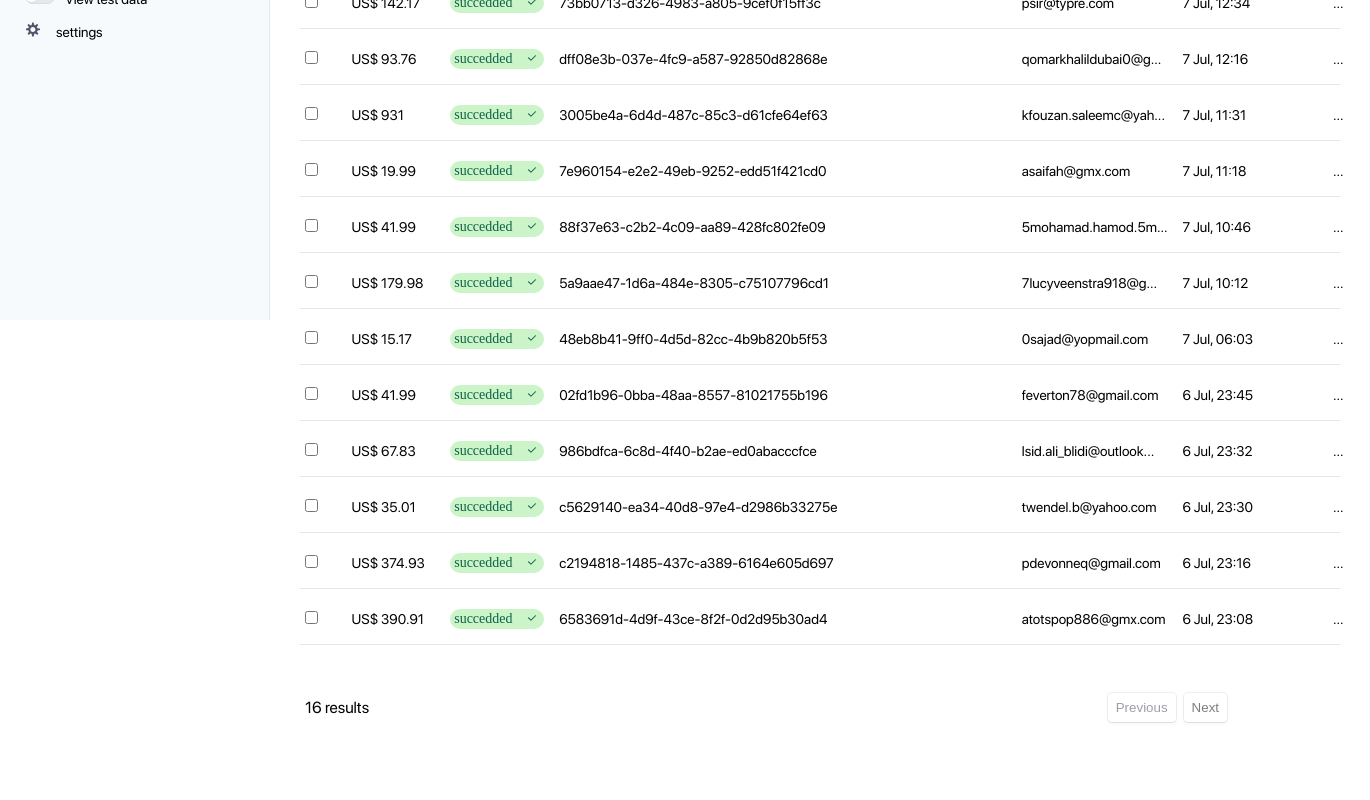
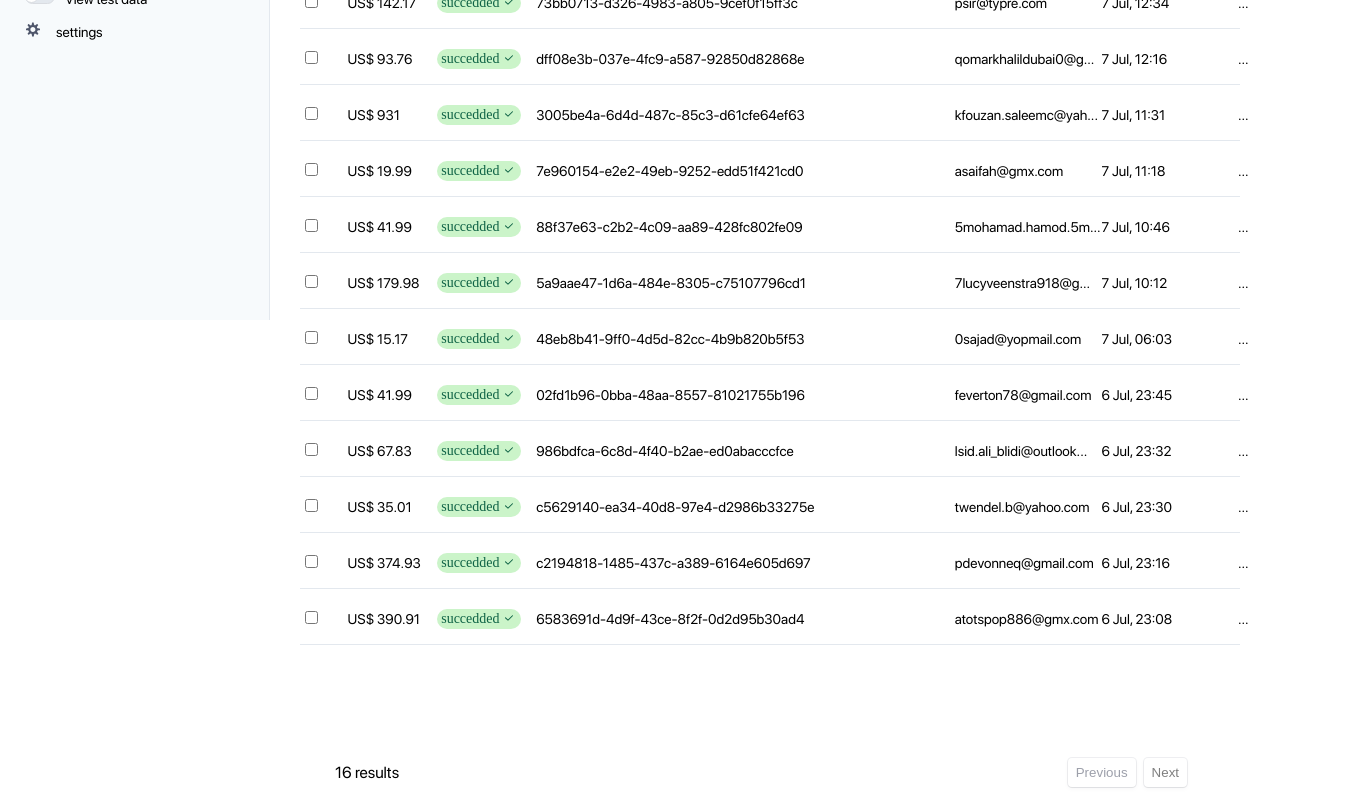
Before and after one commit to Solintin/Fidia-Frontend-Task, a Nuxt app: page /dashboard in a window 1280 px wide. Shown: the part 480-1280 px from the top of the page, 1370 px wide, since content can reach past the window. Before the commit the page ends 1225 px from the top, so only its background shows below. Built offline with nearby package versions, Linux system fonts and the light colour scheme.

Commit message:
Fixed Width Issue

```diff
--- a/components/Main.vue
+++ b/components/Main.vue
@@ -77,13 +77,15 @@ export default {}
   padding-right: 14px;
   margin-left: 270px;
   position: relative;
+  overflow : auto;
+     &::-webkit-scrollbar {
+    display: none;
+}
   //   header syling
   header {
     position: fixed;
     right: 16px;
     left: 270px;
-    // margin-right: 40%;
-    // min-width: 1130px;
     border-bottom: 1px solid #e3e8ee;
     z-index: 1;
     display: flex;
@@ -111,7 +113,7 @@ export default {}
   }
   //   .content-wrapper styling
   .content-wrapper {
-    min-width : 1100px;
+    min-width : 1000px;
     &::-webkit-scrollbar {
     display: none;
 }
@@ -150,8 +152,8 @@ export default {}
     color: #fff;
   }
   .content-footer {
-    position: absolute;
-    bottom: 10px;
+    position: static;
+    bottom: 20px;
     left: 0px;
     right: 0px;
     padding: 13px 35px;
--- a/components/Sidebar.vue
+++ b/components/Sidebar.vue
@@ -98,6 +98,8 @@ export default {
   align-items: flex-start;
   padding: 12px 20px 0px;
   z-index : 100;
+  height : 100%;
+  overflow : auto;
   position: fixed;
   width: 270px;
   left: 0;
--- a/components/SignIn.vue
+++ b/components/SignIn.vue
@@ -120,6 +120,7 @@ export default {
   box-sizing: border-box;
   padding: 56px 48px;
 
+
   .sign-in-container {
     padding-right: 20px;
     padding-left: 20px;
```
